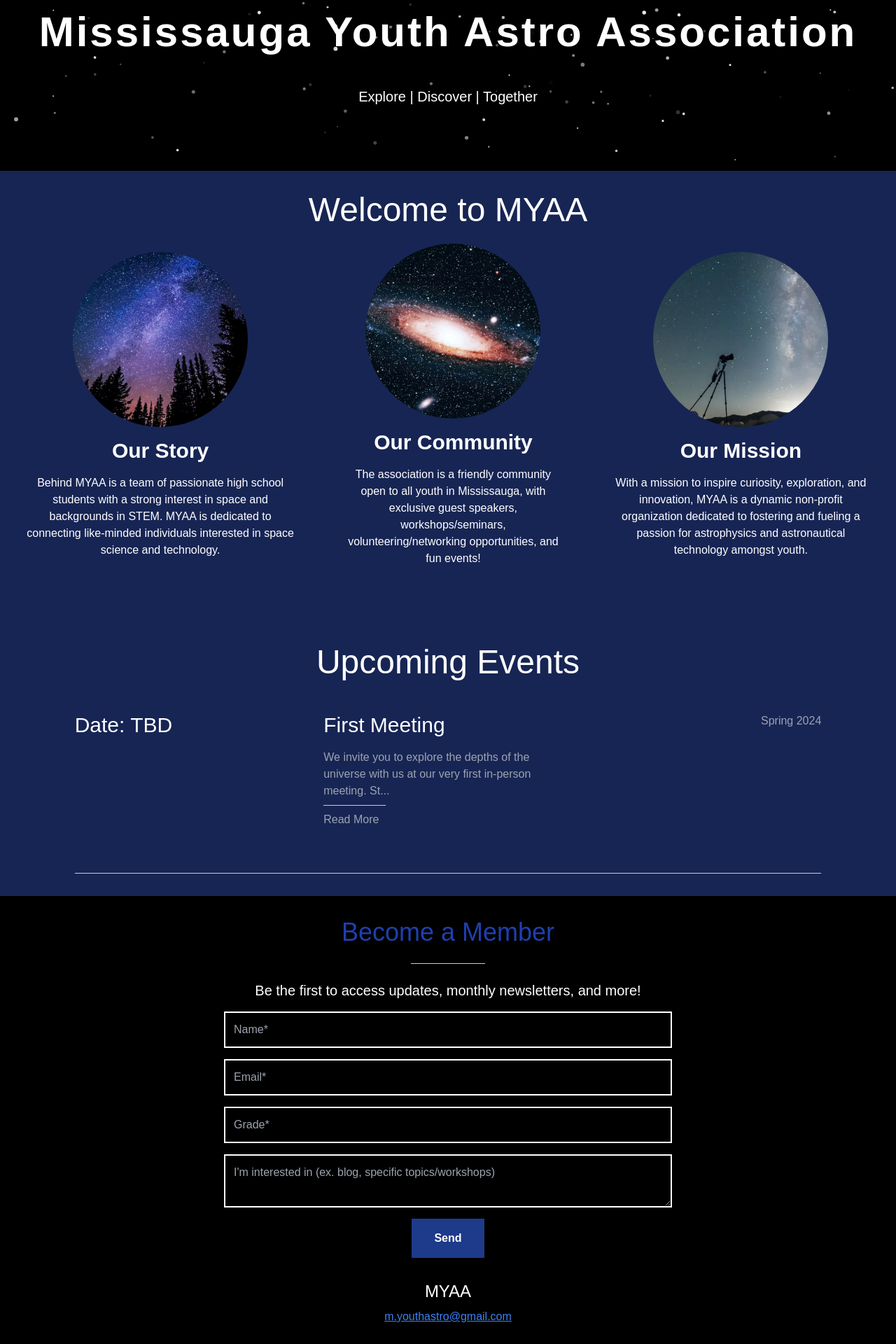
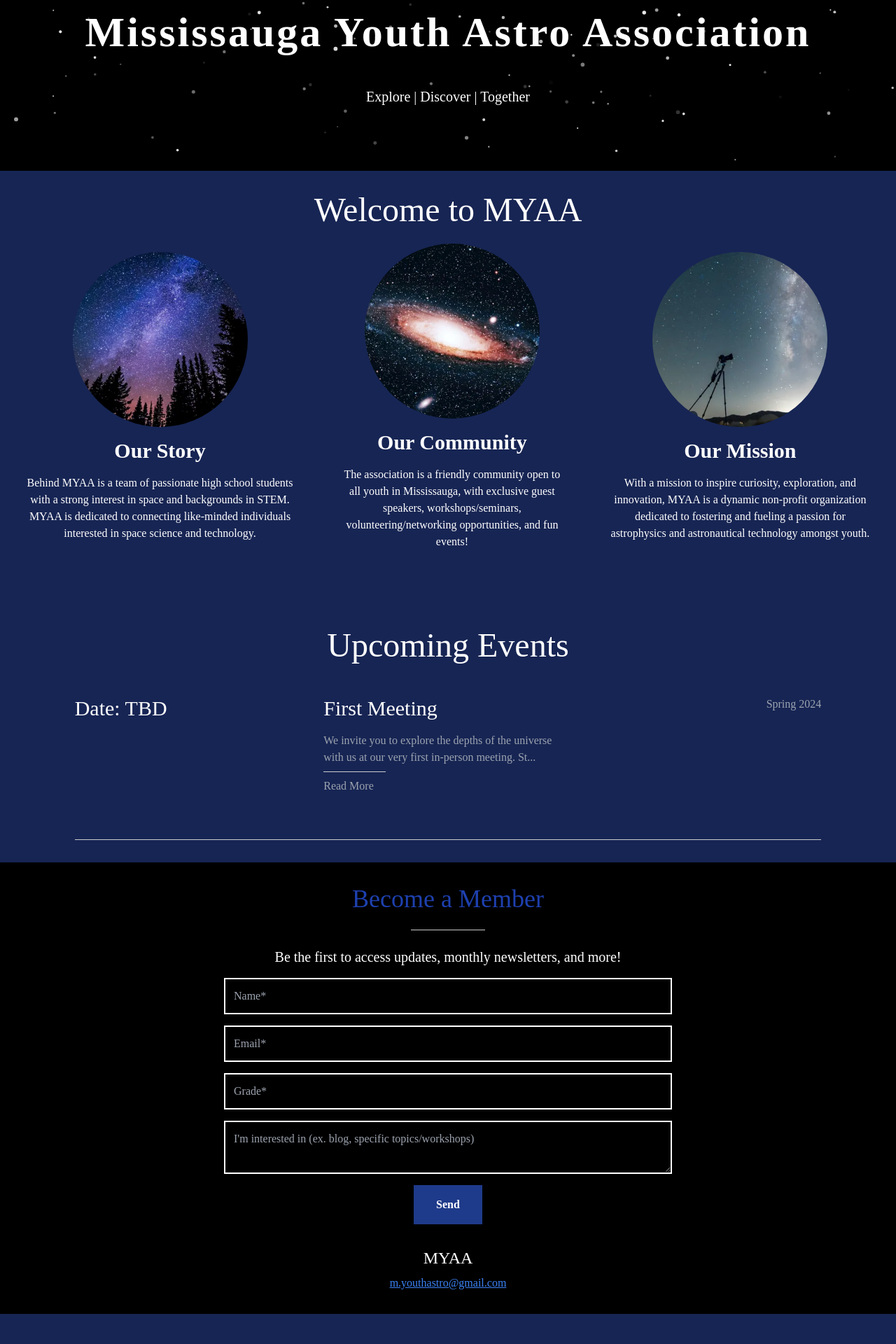
Before and after one commit to YxngXi1/myaa.ca, a Next.js app: page / in a window 1280 px wide. Shown: the part 76-1996 px from the top of the page at 70% size. Built offline with nearby package versions, Linux system fonts and the light colour scheme.

Commit message:
finished up on mobile comaptibility and further added comaptibility when stress-testing (zooming out like crazy)

```diff
--- a/app/blog/[slug]/page.tsx
+++ b/app/blog/[slug]/page.tsx
@@ -17,7 +17,8 @@ const Page: FC = () => {
   }
 
   return (
-    <main>
+    <main className='flex justify-center items-center'>
+      <div className='container'>
         <div className='mx-12 flex flex-col gap-y-4 mt-4'>
           <h1 className='text-6xl w-[750px]'>{blog.title}</h1>
           <Image
@@ -58,6 +59,7 @@ const Page: FC = () => {
             <button className='p-4 bg-white text-black border-black border hover:bg-gray-300 rounded-full'>&larr; Return To Home</button>
           </Link>
         </div>
+      </div>
     </main>
   );
 };
--- a/app/globals.css
+++ b/app/globals.css
@@ -1,12 +1,12 @@
 @tailwind base;
 @tailwind components;
 @tailwind utilities;
-@import url('https://fonts.googleapis.com/css2?family=Rubik:ital,wght@0,300..900;1,300..900&display=swap');
+@import url('https://fonts.googleapis.com/css2?family=Lora:ital,wght@0,400..700;1,400..700&display=swap');
 
 * {
   padding: 0;
   margin: 0;
-  font-family: 'Rubik', sans-serif;
+  font-family: 'Lora';
 }
 
 .space-bg {
--- a/app/layout.tsx
+++ b/app/layout.tsx
@@ -1,9 +1,6 @@
 import type { Metadata } from "next";
-import { Inter } from "next/font/google";
 import "./globals.css";
 import Footer from "@/components/Footer";
-
-const inter = Inter({ subsets: ["latin"] });
 
 export const metadata: Metadata = {
   title: "MYAA",
--- a/app/page.tsx
+++ b/app/page.tsx
@@ -8,17 +8,25 @@ import Blogs from "@/components/Blogs";
 export default function Home() {
   return (
     <main className="">
-      <div className="fixed z-0  min-h-screen w-full flex justify-center items-center text-center flex-col fadeOut bg-black">
+      {/* Launching Scene */}
+
+      <div className="fixed min-h-screen w-full flex justify-center items-center text-center flex-col fadeOut bg-black">
         <p className="text-7xl text-white">Launching Our Spaceship...</p>
         <div className="h-80 w-80 flex justify-center items-center">
           <Image src="/spaceship.png" height={200} width={200} alt="rocket" className="shake"/>
         </div>
       </div>
-      <div className="z-10 absolute min-h-screen w-full bg-white fadeInOut"></div>
+
+      {/* White Transition */}
+      <div className="absolute min-h-screen w-full bg-white fadeInOut"></div>
+
+      {/* MAIN PORTION */}
       <div className="fadeIn">
-        <div className="relative">
+        <div className="">
+
+
           {/* HERO */}
-          <div className="relative z-40" style={{ height: '40vh' }}>
+          <div className="relative" style={{ height: '40vh' }}>
             <Space />
             <div className="relative flex flex-col justify-center items-center" style={{ height: '40vh' }}>
               <h1 className="text-white text-4xl font-semibold mb-12 text-center tracking-wider lg:text-6xl">
@@ -28,12 +36,12 @@ export default function Home() {
             </div>
           </div>
 
-          <div className="bg-blue-950">
+          <div className="bg-blue-950 flex flex-col justify-center items-center w-full">
 
             {/* ABOUT US */}
 
-            <section className="flex flex-col justify-center items-center h-full">
-              <h1 className="text-4xl text-white mt-8 lg:text-5xl">Welcome to MYAA</h1>
+            <section className="container flex flex-col justify-center items-centerm">
+              <h1 className="text-4xl text-white mt-8 lg:text-5xl text-center">Welcome to MYAA</h1>
               <br />
               <div className="flex flex-col lg:flex-row">
                 <div className="flex flex-col justify-center items-center">
@@ -78,7 +86,7 @@ export default function Home() {
               </div>
             </section>
 
-            <section className="mt-20">
+            <section className="mt-20 container">
                 <h1 className="text-5xl font-medium text-center text-white mb-12">Upcoming Events</h1>
                 <Event date="TBD" heading="First Meeting" body="We invite you to explore the depths of the universe with us at our very first  in-person meeting. Stay tuned for guest speakers, workshops, and volunteer opportunities!" subtitle="Spring 2024"/>
                 <div className="flex justify-center items-center">
@@ -91,8 +99,10 @@ export default function Home() {
 
           {/* CONTACT */}
 
-          <div className='bg-black'>
-            < ContactForm />
+          <div className='bg-black flex justify-center items-center'>
+            <div className="container">
+              <ContactForm />
+            </div>
           </div>
 
           {/* BLOG */}
@@ -107,7 +117,13 @@ export default function Home() {
             </div>
           </div>
 
+
         </div>
+
+
+
+
+
       </div>
     </main>
   );
--- a/components/Blogs.tsx
+++ b/components/Blogs.tsx
@@ -7,8 +7,8 @@ import blogs from '@/utils/blogData'
 const Page: FC = () => {
 
   return (
-    <main className='flex justify-center items-center w-full '>
-      <div className='grid grid-cols-2 gap-x-32 gap-y-16 '>
+    <main className='flex justify-center items-center w-full'>
+      <div className='flex flex-col justify-center items-center lg:grid lg:grid-cols-2 lg:gap-x-32 gap-y-16'>
         {blogs.map((blog, index) => (
           <Link href={`/blog/${blog.slug}`} key={index}>
             <div className=" w-[320px] rounded-md shadow-[0_0_6px_2px_rgba(255,255,255,0.5)] hover:bg-[rgba(0,0,0,0.75)] transition duration-500 hover:cursor-pointer ">
--- a/components/Footer.tsx
+++ b/components/Footer.tsx
@@ -5,7 +5,8 @@ import Link from 'next/link'
 
 const Footer = () => {
   return (
-    <footer className='w-full bg-black py-16 flex justify-center items-center absolute'>
+    <footer className='flex justify-center items-center w-full bg-black py-16 absolute z-10'>
+        <div className='container flex justify-center items-center'>
             <div className='flex justify-between w-3/4'>
                 <p className='text-white font-thin'>Copyright © 2024 MYAA - All Rights Reserved.</p>
                 <div className='flex gap-x-4'>
@@ -38,6 +39,7 @@ const Footer = () => {
                     </div> */}
                 </div>
             </div>
+        </div>
     </footer>
   )
 }
```
Lines whose indentation alone changed are shown as unchanged.
